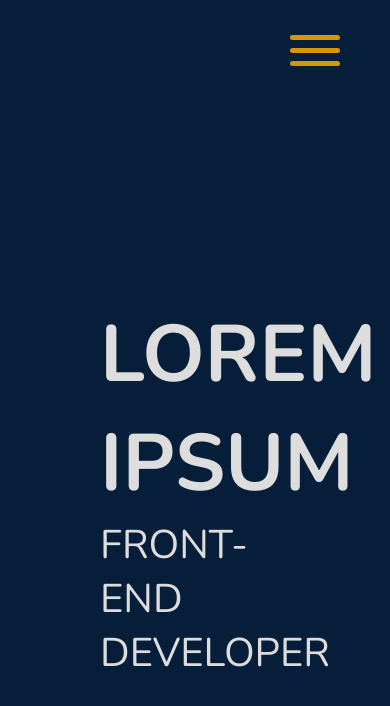
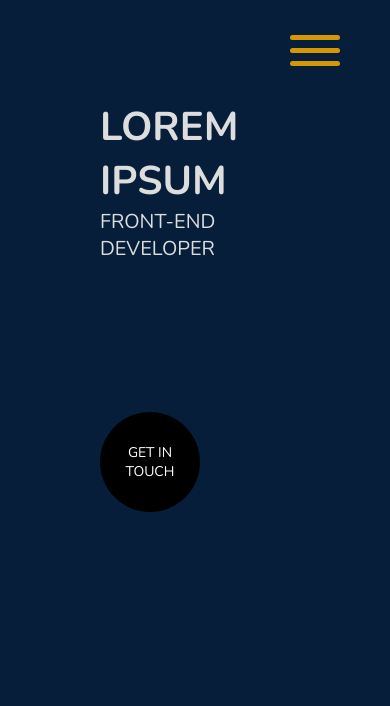
Before and after one commit to MarcoJul/Portfolio-web, a React (Create React App) app: page / in a window 390 px wide. Shown: the top 706 px of the page. Built offline with nearby package versions, Linux system fonts and the light colour scheme.

Commit message:
feat: header issue fixed

```diff
--- a/src/App.js
+++ b/src/App.js
@@ -17,8 +17,15 @@ function App() {
       {isDesktop && <Header />}
       {isMobile && <HeaderMobile />}
       <div className={classes.logo}>
-        <h1>Lorem Ipsum</h1>
-        <p>Front-end Developer</p>
+        <div className={classes.textBox}>
+          <h1>Lorem Ipsum</h1>
+          <p>Front-end Developer</p>
+        </div>
+        <div className={classes.cta}>
+          <a href="mailto:marco.giuliotti@gmail.com" className={classes.mail}>
+            Get in touch
+          </a>
+        </div>
       </div>
     </Fragment>
   );
--- a/src/App.module.css
+++ b/src/App.module.css
@@ -2,7 +2,42 @@
   font-size: 4rem;
   text-transform: uppercase;
   font-weight: 300;
-  width: 50%;
   margin-top: 20rem;
-  margin-left: 10rem;
+  display: flex;
+  align-items: flex-start;
+  justify-content: space-around;
 }
+
+.cta {
+  background-color: #000;
+  display: flex;
+  align-items: center;
+  justify-content: center;
+  height: 10rem;
+  width: 10rem;
+  border-radius: 50%;
+  padding: 1rem;
+  transition: all 0.6s;
+}
+
+.cta:hover {
+  transform: scale(1.05);
+  transition: all 0.6s;
+}
+.mail {
+  text-decoration: none;
+  font-size: 1.4rem;
+  text-align: center;
+  color: #fff;
+}
+
+@media screen and (max-width: 768px) {
+  .logo {
+    font-size: 2rem;
+    flex-direction: column;
+    justify-content: center;
+    align-items: flex-start;
+    margin: 0 10rem;
+    gap: 15rem;
+  }
+}
--- a/src/components/Header.js
+++ b/src/components/Header.js
@@ -6,22 +6,22 @@ const Header = () => {
       <nav className={classes.menu}>
         <ul className={classes.navigation}>
           <li>
-            <a className={classes.link} href="">
+            <a className={classes.link} href="#about">
               About
             </a>
           </li>
           <li>
-            <a className={classes.link} href="">
+            <a className={classes.link} href="#do">
               What I Do
             </a>
           </li>
           <li>
-            <a className={classes.link} href="">
+            <a className={classes.link} href="#project">
               Projects
             </a>
           </li>
           <li>
-            <a className={classes.link} href="">
+            <a className={classes.link} href="#contact">
               Contact
             </a>
           </li>
--- a/src/components/HeaderMobile.js
+++ b/src/components/HeaderMobile.js
@@ -24,22 +24,22 @@ const HeaderMobile = () => {
       <div className={`${classes.menu} ${menuIsOpen ? classes.click : ""}`}>
         <ul className={classes.navigation}>
           <li className={classes.listed}>
-            <a className={classes.link} href="">
+            <a className={classes.link} href="#about">
               About
             </a>
           </li>
           <li className={classes.listed}>
-            <a className={classes.link} href="">
+            <a className={classes.link} href="#do">
               What I Do
             </a>
           </li>
           <li className={classes.listed}>
-            <a className={classes.link} href="">
+            <a className={classes.link} href="#project">
               Projects
             </a>
           </li>
           <li className={classes.listed}>
-            <a className={classes.link} href="">
+            <a className={classes.link} href="#contact">
               Contact
             </a>
           </li>
--- /dev/null
+++ b/src/components/Projects.js
@@ -0,0 +1,5 @@
+const Projects = () => {
+  return <div></div>;
+};
+
+export default Projects;
```
